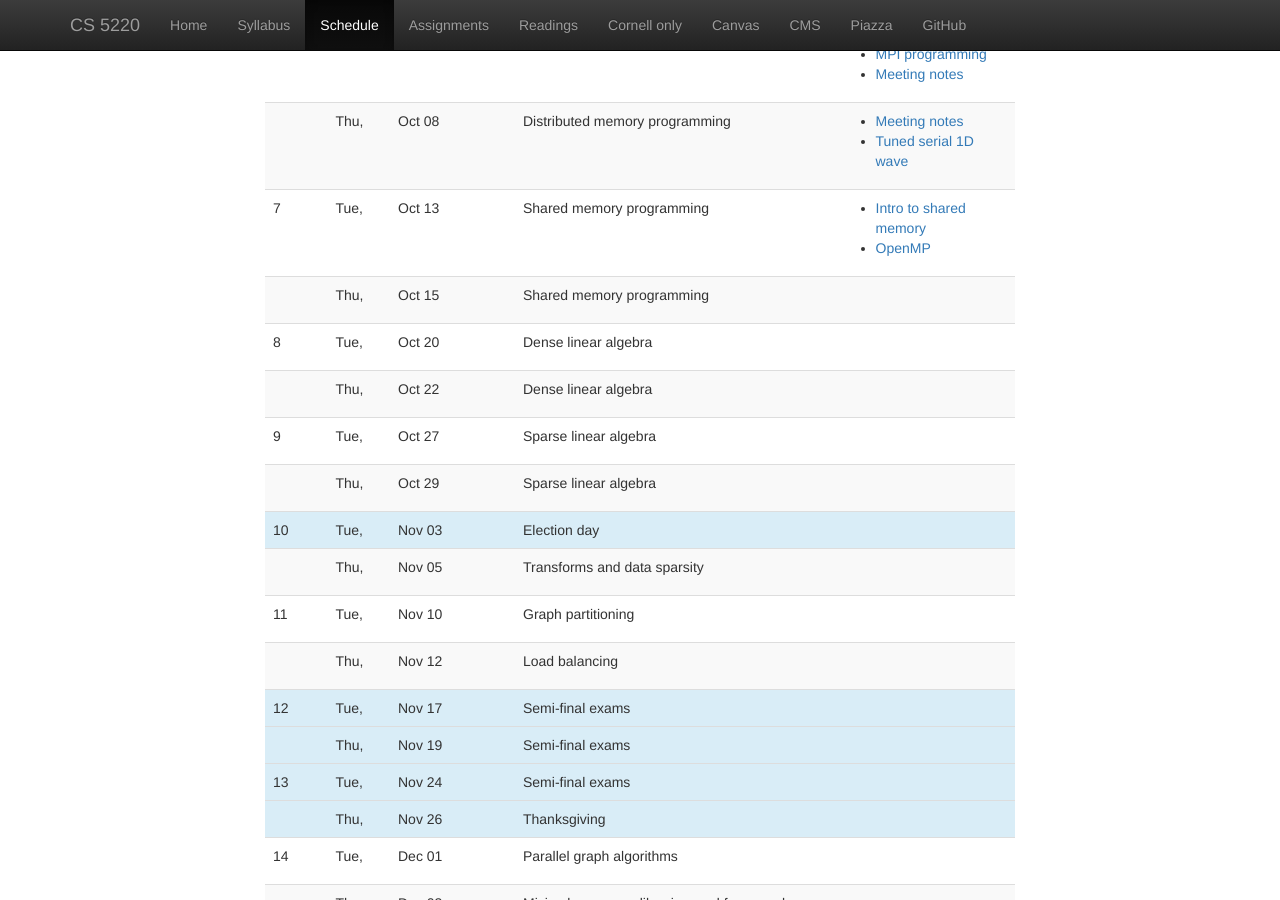
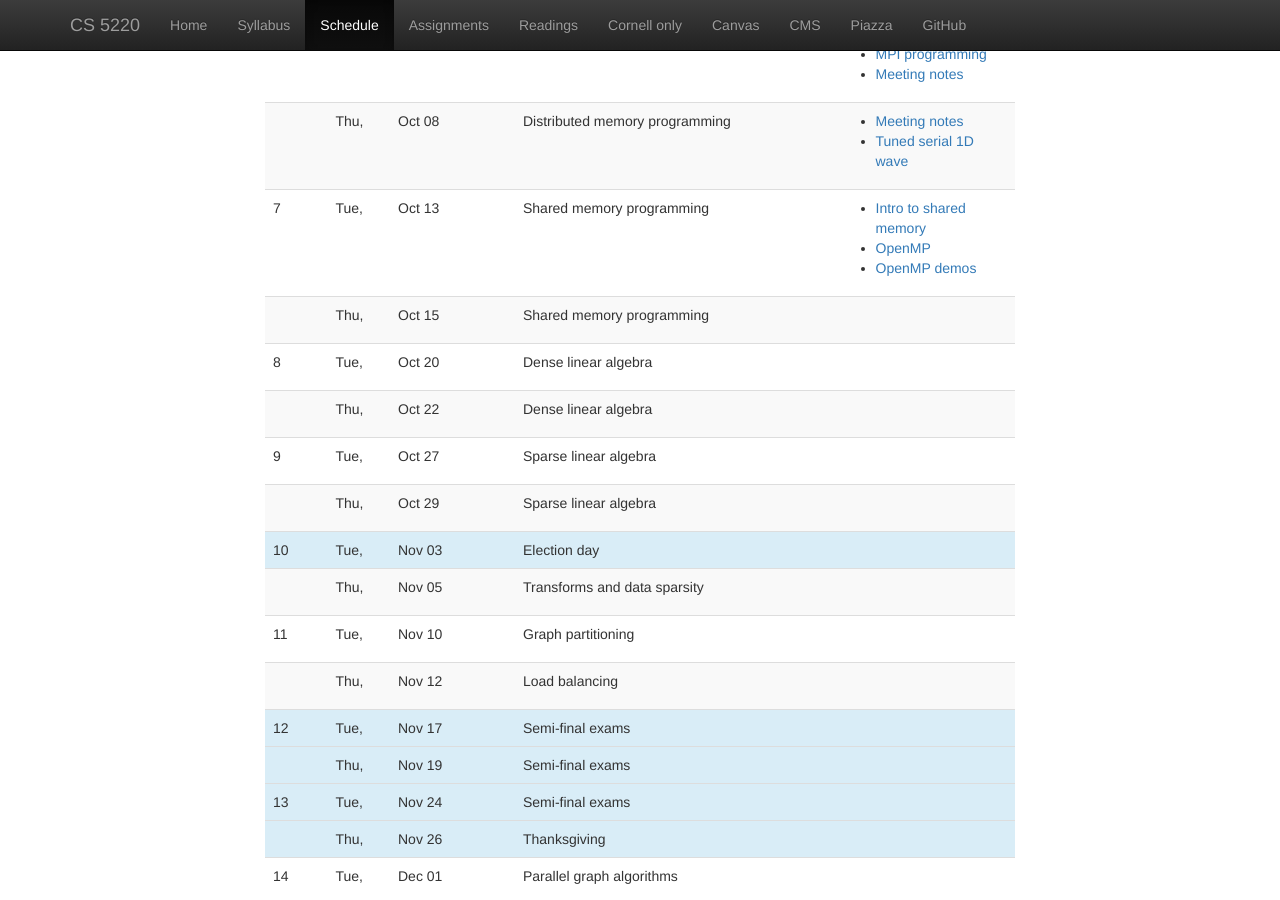
Before and after one commit to cs5220-f20/web, a Jekyll site: the page built from web/schedule.html, in a window 1280 px wide and 900 px high, scrolled down 1265 px. Built offline with Jekyll 4.4.1, drawn with Linux system fonts in a browser that asks for light colours; nearby versions of some CDN libraries.

Commit message:
OpenMP demos.

```diff
--- a/web/_data/lectures.yml
+++ b/web/_data/lectures.yml
@@ -139,6 +139,8 @@
       file: lec/2020-10-13-intro.html
     - info: OpenMP
       file: lec/2020-10-13-openmp.html
+    - info: OpenMP demos
+      file: lec/2020-10-13-demos.html
 -
   date: 2020-10-15
   info: Shared memory programming
```
